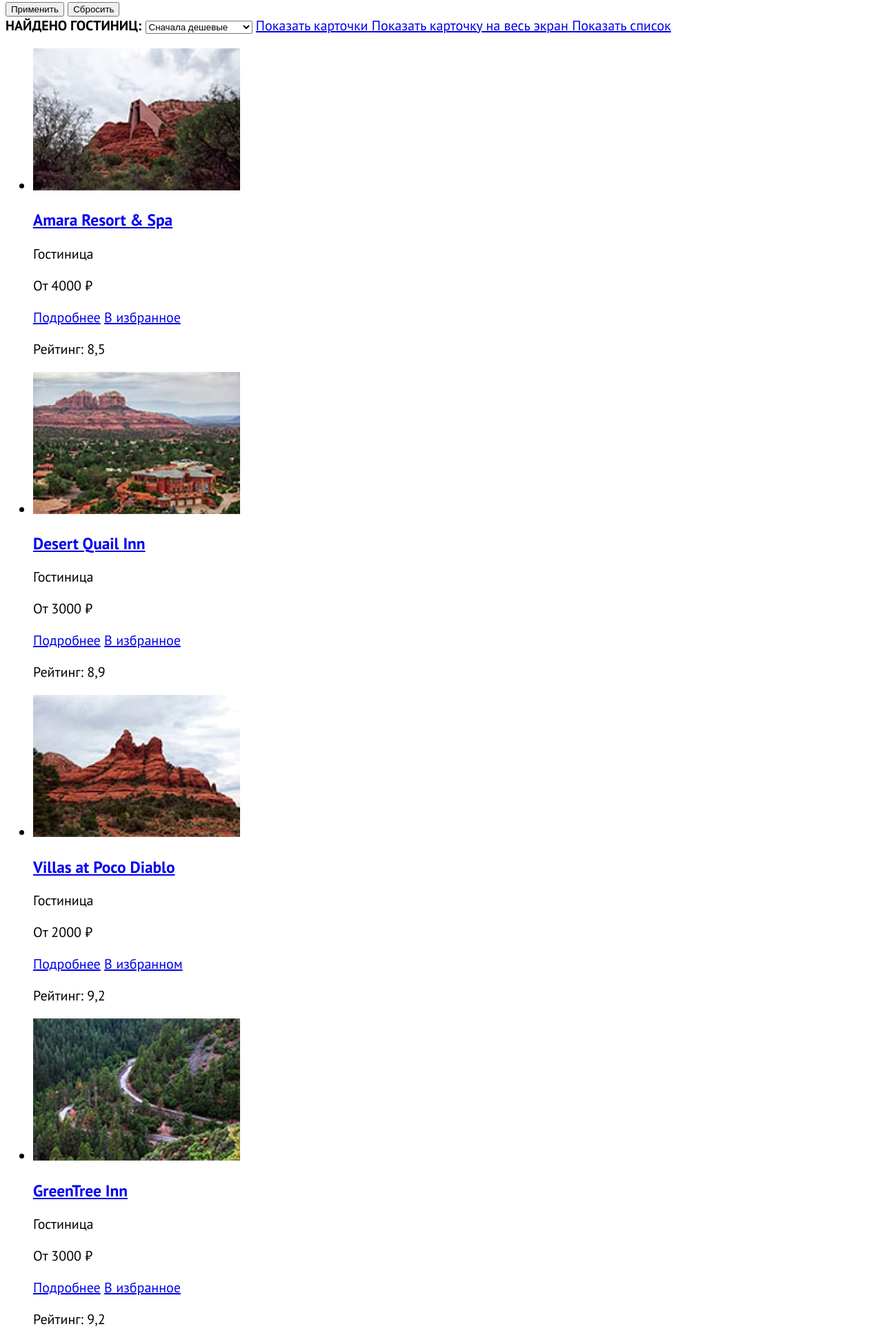
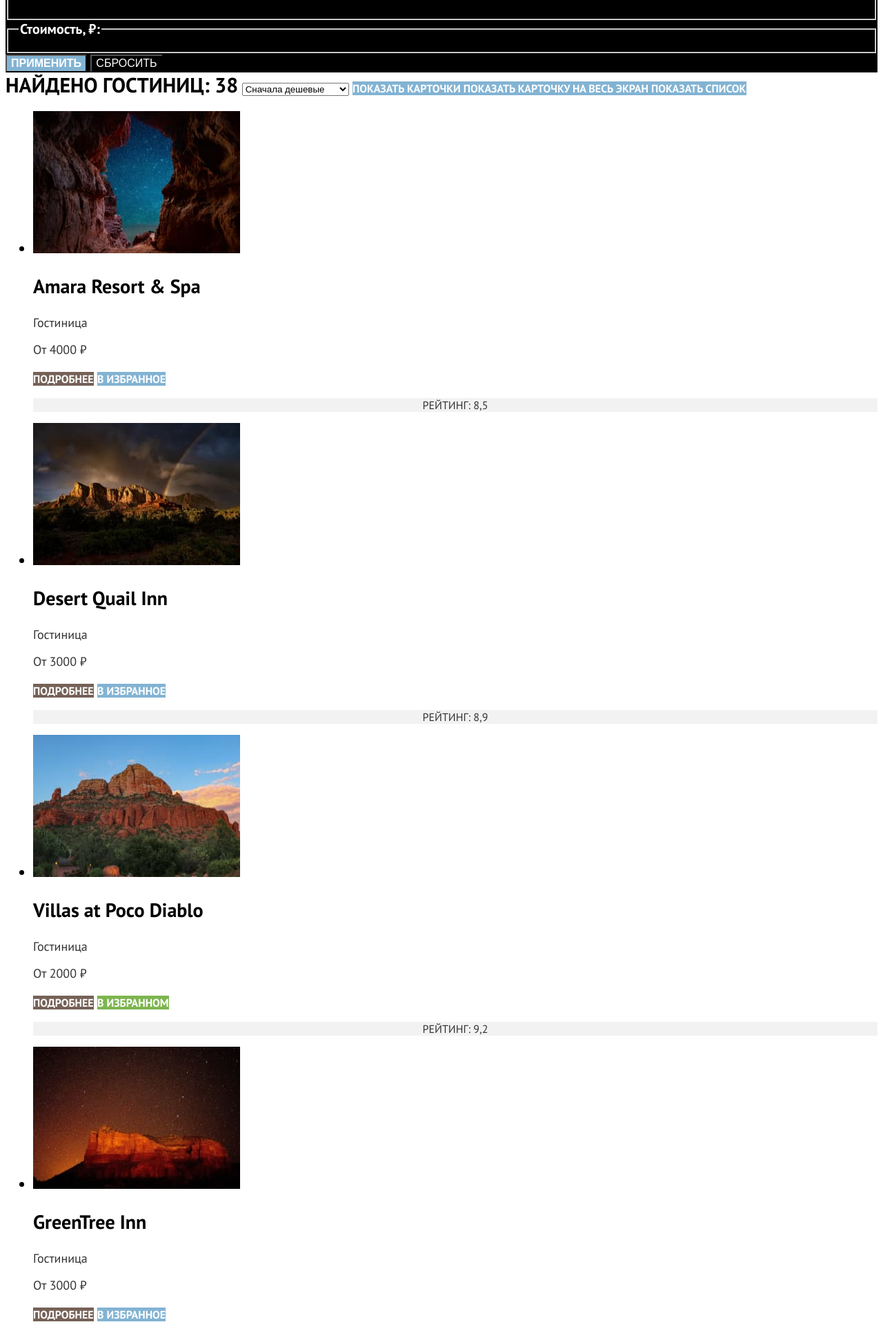
Before and after one commit to htmlacademy-htmlcss/2085701-sedona-34, a plain HTML site: page catalog.html in a window 1280 px wide. Shown: the part 868-2797 px from the top of the page at 69% size. Drawn offline with Linux system fonts and the light colour scheme.

Commit message:
стилизует каталог

```diff
--- a/catalog.html
+++ b/catalog.html
@@ -44,6 +44,7 @@
 
 
     <main class="main-inner">
+      <div class="wrapper">
       <header class="inner-header">
         <h1 class="inner-header-title">Гостиницы Седоны</h1>
         <ol class="breadcrumbs">
@@ -113,12 +114,13 @@
           </fieldset>
 
 
-          <button class="button" type="submit">Применить</button>
+          <button class="button " type="submit">Применить</button>
           <button class="button button-reset" type="reset">Сбросить</button>
         </form>
+        </div>
 
 
-        <b class="found">НАЙДЕНО ГОСТИНИЦ:</b>
+        <b class="found">Найдено гостиниц: 38</b>
 
 
         <select class="select-control" aria-label="Сортировка">
@@ -135,55 +137,55 @@
         <a class="button light-button" href="#" >
           <span class="visually-hidden">Показать список</span>
         </a>
-        <ul class="product-list">
-          <li class="product-card">
-            <a class="product-card-link" href="product.html">
-              <img class="product-card-image" src="images/product/product-1.jpg" width="300" height="206" alt="">
-              <h3 class="product-card-title">Amara Resort & Spa</h3>
+        <ul class="hotel-list">
+          <li class="hotel-card">
+            <a class="hotel-card-link" href="hotel.html">
+              <img class="hotel-card-image" src="images/hotels/hotel-1.jpg" width="300" height="206" alt="">
+              <h3 class="hotel-card-title">Amara Resort & Spa</h3>
             </a>
-            <p class="product-card-type">Гостиница</p>
-            <p class="product-card-price">От 4000 ₽</p>
-            <a class="product-card-button button" href="#">Подробнее</a>
-            <a class="product-card-button-light button" href="#">В избранное</a>
-            <p class="product-card-rank">Рейтинг: 8,5</p>
+            <p class="hotel-card-type">Гостиница</p>
+            <p class="hotel-card-price">От 4000 ₽</p>
+            <a class="hotel-card-button button button-dark" href="#">Подробнее</a>
+            <a class="hotel-card-button button" href="#">В избранное</a>
+            <p class="hotel-card-rank">Рейтинг: 8,5</p>
           </li>
-          <li class="product-card">
-            <a class="product-card-link" href="product.html">
-              <img class="product-card-image" src="images/product/product-2.jpg" width="300" height="206" alt="">
-              <h3 class="product-card-title">Desert Quail Inn</h3>
+          <li class="hotel-card">
+            <a class="hotel-card-link" href="hotel.html">
+              <img class="hotel-card-image" src="images/hotels/hotel-2.jpg" width="300" height="206" alt="">
+              <h3 class="hotel-card-title">Desert Quail Inn</h3>
             </a>
-            <p class="product-card-type">Гостиница</p>
-            <p class="product-card-price">От 3000 ₽</p>
-            <a class="product-card-button button" href="#">Подробнее</a>
-            <a class="product-card-button-light button" href="#">В избранное</a>
-            <p class="product-card-rank">Рейтинг: 8,9</p>
+            <p class="hotel-card-type">Гостиница</p>
+            <p class="hotel-card-price">От 3000 ₽</p>
+            <a class="hotel-card-button button button-dark" href="#">Подробнее</a>
+            <a class="hotel-card-button button" href="#">В избранное</a>
+            <p class="hotel-card-rank">Рейтинг: 8,9</p>
           </li>
-          <li class="product-card">
-            <a class="product-card-link" href="product.html">
-              <img class="product-card-image" src="images/product/product-3.jpg" width="300" height="206" alt="">
-              <h3 class="product-card-title">Villas at Poco Diablo</h3>
+          <li class="hotel-card">
+            <a class="hotel-card-link" href="hotel.html">
+              <img class="hotel-card-image" src="images/hotels/hotel-3.jpg" width="300" height="206" alt="">
+              <h3 class="hotel-card-title">Villas at Poco Diablo</h3>
             </a>
-            <p class="product-card-type">Гостиница</p>
-            <p class="product-card-price">От 2000 ₽</p>
-            <a class="product-card-button button" href="#">Подробнее</a>
-            <a class="product-card-button-light button" href="#">В избранном</a>
-            <p class="product-card-rank">Рейтинг: 9,2</p>
+            <p class="hotel-card-type">Гостиница</p>
+            <p class="hotel-card-price">От 2000 ₽</p>
+            <a class="hotel-card-button button button-dark" href="#">Подробнее</a>
+            <a class="hotel-card-button button button-cheked" href="#">В избранном</a>
+            <p class="hotel-card-rank">Рейтинг: 9,2</p>
           </li>
-          <li class="product-card">
-            <a class="product-card-link" href="product.html">
-              <img class="product-card-image" src="images/product/product-4.jpg" width="300" height="206" alt="">
-              <h3 class="product-card-title">GreenTree Inn</h3>
+          <li class="hotel-card">
+            <a class="hotel-card-link" href="hotel.html">
+              <img class="hotel-card-image" src="images/hotels/hotel-4.jpg" width="300" height="206" alt="">
+              <h3 class="hotel-card-title">GreenTree Inn</h3>
             </a>
-            <p class="product-card-type">Гостиница</p>
-            <p class="product-card-price">От 3000 ₽</p>
-            <a class="product-card-button button" href="#">Подробнее</a>
-            <a class="product-card-button-light button" href="#">В избранное</a>
-            <p class="product-card-rank">Рейтинг: 9,2</p>
+            <p class="hotel-card-type">Гостиница</p>
+            <p class="hotel-card-price">От 3000 ₽</p>
+            <a class="hotel-card-button button button-dark" href="#">Подробнее</a>
+            <a class="hotel-card-button button" href="#">В избранное</a>
+            <p class="hotel-card-rank">Рейтинг: 9,2</p>
           </li>
         </ul>
 
 
-        <button class="button pagination-show-more" type="button">Загрузить ещё</button>
+
         <ul class="pagination">
           <li class="pagination-item">
             <a class="pagination-link pagination-current">1</a>
@@ -215,7 +217,7 @@
       </section>
 
 
-      <section class="newsletter">
+      <section class="newsletter catalog-newsletter">
         <h2 class="newsletter-title">Подпишитесь на рассылку</h2>
         <p class="newsletter-description">Только полезная информация и никакого спама, честное бойскаутское!</p>
         <form class="newsletter-form" action="https://echo.htmlacademy.ru/" method="post">
--- a/styles/styles.css
+++ b/styles/styles.css
@@ -36,8 +36,18 @@ body {
   text-decoration: none;
 }
 
+.button {
+  font-weight: 700;
+  font-size: 16px;
+  line-height: 20px;
+  color: #ffffff;
+  background-color: #82B3D3;
+  text-align: center;
+  text-transform: uppercase;
+  text-decoration: none;
+}
+
 .button-enter {
-  color:#ffffff;
   background-color: #756157;
 }
 
@@ -75,7 +85,7 @@ body {
 
 .advantages-container,
 .advantages-item:nth-child(2) {
-  color:#ffffff;
+  color: #ffffff;
   background-color: #82B3D3;
 }
 
@@ -98,7 +108,7 @@ body {
 }
 
 .benefits-list {
-  color:#000000;
+  color: #000000;
   text-align: center;
 }
 
@@ -108,7 +118,7 @@ body {
 
 .benefits-item:first-child,
 .benefits-item:last-child {
-  background-color:rgba(131, 179, 211, 0.12);
+  background-color: rgba(131, 179, 211, 0.12);
 }
 
 .benefits-title {
@@ -142,13 +152,9 @@ body {
 }
 
 .search-button {
-  font-weight: 700;
   font-size: 20px;
   line-height: 36px;
-  text-transform: uppercase;
-  color: #ffffff;
   background-color: #756157;
-  text-decoration: none;
 }
 
 .newsletter {
@@ -172,10 +178,9 @@ body {
 }
 
 .newsletter-button {
-  color: #ffffff;
-  background-color: #82B3D3;
+  font-size: 20px;
+  line-height: 36px;
 }
-
 
 .footer-contacts-address {
   font-style: normal;
@@ -186,6 +191,111 @@ body {
 }
 
 .footer-contacts-address-phone {
+  font-family: "PT Sans", sans-serif;
   color: #000000;
   text-decoration: none;
 }
+
+.field {
+  background-color: #F2F2F2;
+}
+
+.wrapper{
+  color:#ffffff;
+  background-color: #000000;
+  background-image: url("../images/background/catalog-background.jpg");
+  background-size: 100% auto;
+  background-repeat: no-repeat;
+}
+
+.inner-header-title {
+  font-weight: 700;
+  font-size: 60px;
+  line-height: 78px;
+}
+
+.breadcrumbs-link {
+  font-size: 16px;
+  line-height: 21px;
+  color: inherit;
+  text-decoration: none;
+}
+
+.catalog-filter-title {
+  font-weight: 700;
+}
+
+.control-input {
+  font-size: 18px;
+  line-height: 21px;
+}
+
+.button-reset {
+  font-weight: 400;
+  background-color: rgba(0, 0, 0, 0);
+}
+
+.found {
+  font-weight: 700;
+  font-size: 30px;
+  line-height: 36px;
+  text-transform: uppercase;
+}
+
+.hotel-card-link {
+  font-weight: 700;
+  font-size: 24px;
+  line-height: 28px;
+  color: #000000;
+  text-decoration: none;
+}
+
+.hotel-card-type,
+.hotel-card-price{
+  font-size: 18px;
+  line-height: 21px;
+  color: #333333;
+}
+
+.button-dark {
+  background-color: #756157;
+}
+
+.button-cheked {
+  background-color: #7DB54F;
+}
+
+.hotel-card-rank {
+  font-size: 16px;
+  line-height: 20px;
+  text-align: center;
+  text-transform: uppercase;
+  color: #333333;
+  background-color: #F2F2F2;
+}
+
+.pagination-link {
+  font-weight: 700;
+  font-size: 20px;
+  line-height: 36px;
+  color: #ffffff;
+  background-color: #82B3D3;
+  text-decoration: none;
+}
+
+.pagination-current {
+  color: #000000;
+  background-color: #F2F2F2;
+}
+
+.select-description {
+  font-size: 18px;
+ line-height: 21px;
+ color: #333333;
+}
+
+.catalog-newsletter {
+  background-image: none;
+  color: #000000;
+  background-color: #ffffff;
+}
```
Also changed, not shown: images/hotels/hotel-1.jpg (added), images/hotels/hotel-2.jpg (added), images/hotels/hotel-3.jpg (added), images/hotels/hotel-4.jpg (added), images/product/product-1.jpg (deleted), images/product/product-2.jpg (deleted), images/product/product-3.jpg (deleted), images/product/product-4.jpg (deleted).
